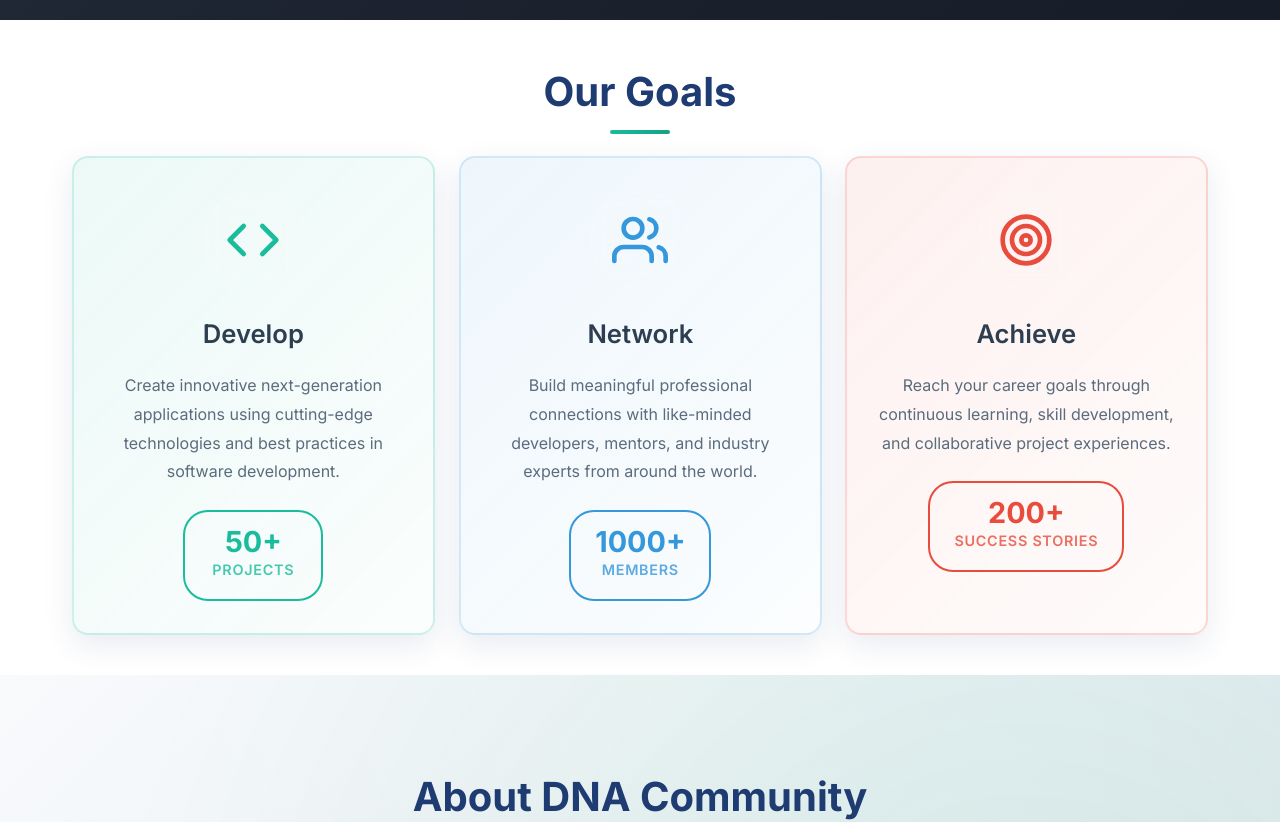
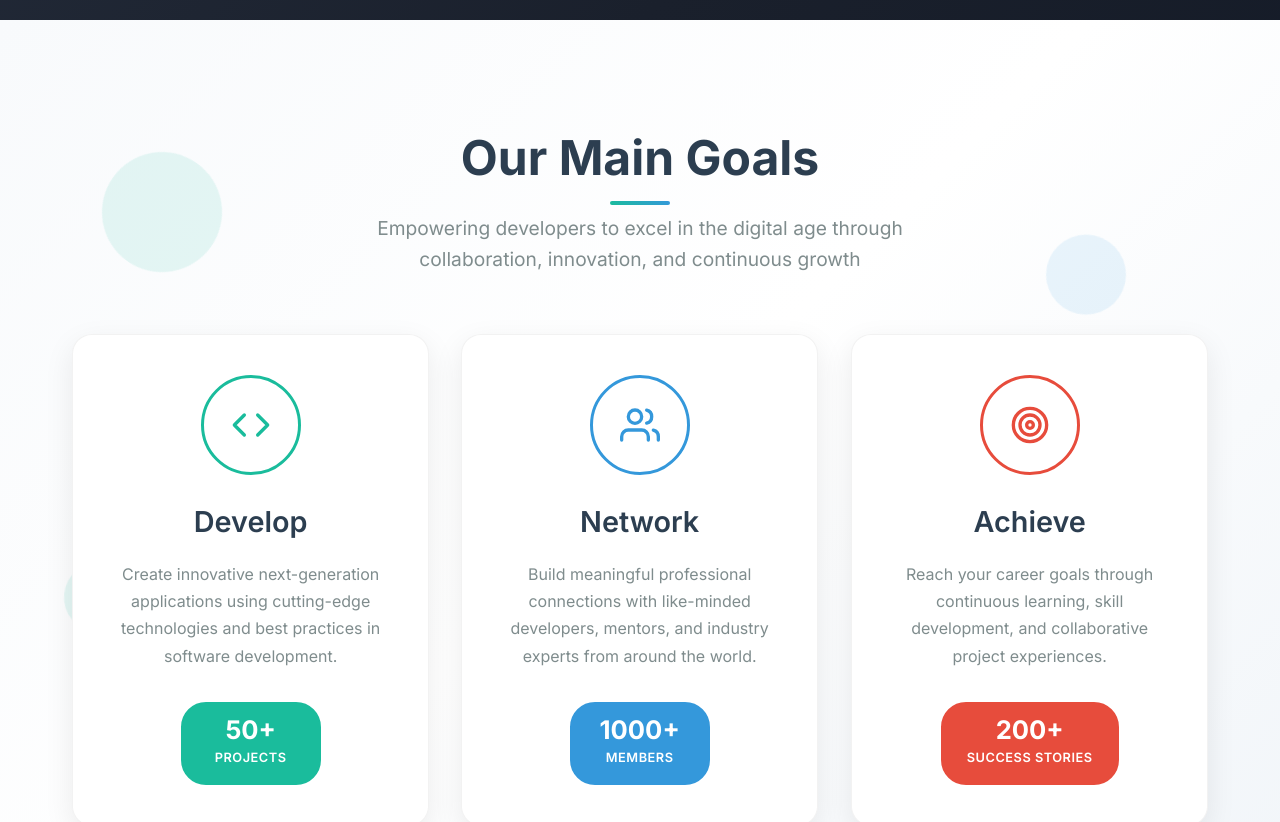
Before and after one commit to DeepanshuS1/DNA-Website, a React (Vite) app: page / in a window 1280 px wide. Shown: the part 780-1602 px from the top of the page. Built offline with nearby package versions, Linux system fonts and the light colour scheme.

Commit message:
goals animation fixed

```diff
--- a/src/components/sections/Goals.jsx
+++ b/src/components/sections/Goals.jsx
@@ -1,37 +1,69 @@
-import React, { useState } from 'react';
-import { motion } from 'framer-motion';
+import React, { useState, useEffect, useRef } from 'react';
+import { motion, useInView } from 'framer-motion';
 import { FiCode, FiUsers, FiTarget } from 'react-icons/fi';
 
 const Goals = () => {
+  const [counters, setCounters] = useState([0, 0, 0]);
+  const ref = useRef(null);
+  const isInView = useInView(ref, { once: true, amount: 0.3 });
+
   const goals = [
     {
       icon: FiCode,
       title: 'Develop',
       description: 'Create innovative next-generation applications using cutting-edge technologies and best practices in software development.',
       color: '#1abc9c',
-      stats: { target: 50, label: 'Projects' }
+      stats: { target: 50, label: 'PROJECTS' }
     },
     {
       icon: FiUsers,
       title: 'Network',
       description: 'Build meaningful professional connections with like-minded developers, mentors, and industry experts from around the world.',
       color: '#3498db',
-      stats: { target: 1000, label: 'Members' }
+      stats: { target: 1000, label: 'MEMBERS' }
     },
     {
       icon: FiTarget,
       title: 'Achieve',
       description: 'Reach your career goals through continuous learning, skill development, and collaborative project experiences.',
       color: '#e74c3c',
-      stats: { target: 200, label: 'Success Stories' }
+      stats: { target: 200, label: 'SUCCESS STORIES' }
     }
   ];
+
+  // Counter animation effect
+  useEffect(() => {
+    if (isInView) {
+      goals.forEach((goal, index) => {
+        let start = 0;
+        const end = goal.stats.target;
+        const duration = 1000; // 1 second
+        const increment = end / (duration / 16); // 60fps
+
+        const timer = setInterval(() => {
+          start += increment;
+          if (start >= end) {
+            start = end;
+            clearInterval(timer);
+          }
+
+          setCounters(prev => {
+            const newCounters = [...prev];
+            newCounters[index] = Math.floor(start);
+            return newCounters;
+          });
+        }, 16);
+
+        return () => clearInterval(timer);
+      });
+    }
+  }, [isInView]);
 
   const containerVariants = {
     hidden: { opacity: 0 },
     visible: {
       opacity: 1,
-      transition: { staggerChildren: 0.2 }
+      transition: { staggerChildren: 0.2, delayChildren: 0.3 }
     }
   };
 
@@ -51,18 +83,32 @@ const Goals = () => {
   };
 
   return (
-    <section id="goals" className="section" aria-labelledby="goals-title">
+    <section id="goals" className="goals-section" aria-labelledby="goals-title" ref={ref}>
+      {/* Background decorative elements */}
+      <div className="goals-background">
+        <div className="bg-shape bg-shape-1"></div>
+        <div className="bg-shape bg-shape-2"></div>
+        <div className="bg-shape bg-shape-3"></div>
+        <div className="bg-shape bg-shape-4"></div>
+        <div className="bg-shape bg-shape-5"></div>
+        <div className="bg-shape bg-shape-6"></div>
+      </div>
+
       <div className="container">
-        <motion.h2
-          id="goals-title"
-          className="section-title"
+        <motion.div
+          className="goals-header"
           initial={{ opacity: 0, y: -30 }}
           whileInView={{ opacity: 1, y: 0 }}
           transition={{ duration: 0.6 }}
           viewport={{ once: true }}
         >
-          Our Goals
-        </motion.h2>
+          <h2 id="goals-title" className="goals-main-title">
+            Our Main Goals
+          </h2>
+          <p className="goals-subtitle">
+            Empowering developers to excel in the digital age through collaboration, innovation, and continuous growth
+          </p>
+        </motion.div>
 
         <motion.div
           className="goals-grid"
@@ -79,22 +125,40 @@ const Goals = () => {
                 className="goal-card"
                 variants={cardVariants}
                 whileHover="hover"
-                style={{
-                  background: `linear-gradient(135deg, ${goal.color}15, ${goal.color}05)`,
-                  border: `2px solid ${goal.color}30`,
-                  borderRadius: '16px',
-                  padding: '2rem'
-                }}
               >
-                <div className="goal-icon-wrapper" style={{ color: goal.color }}>
-                  <IconComponent size={56} />
-                </div>
-                <h3>{goal.title}</h3>
-                <p>{goal.description}</p>
-                <div className="goal-stats" style={{ color: goal.color }}>
-                  <span className="counter">{goal.stats.target}+</span>
-                  <span className="counter-label">{goal.stats.label}</span>
-                </div>
+                <motion.div
+                  className="goal-icon-circle"
+                  style={{ borderColor: goal.color }}
+                  whileHover={{ rotate: 360 }}
+                  transition={{ duration: 0.6 }}
+                >
+                  <IconComponent size={40} style={{ color: goal.color }} />
+                </motion.div>
+
+                <h3 className="goal-title" style={{ color: '#2c3e50' }}>
+                  {goal.title}
+                </h3>
+
+                <p className="goal-description">
+                  {goal.description}
+                </p>
+
+                <motion.div
+                  className="goal-stats-badge"
+                  style={{
+                    backgroundColor: goal.color,
+                    border: `2px solid ${goal.color}`
+                  }}
+                  whileHover={{ scale: 1.05 }}
+                  transition={{ duration: 0.2 }}
+                >
+                  <span className="counter" style={{ color: 'white' }}>
+                    {counters[index]}+
+                  </span>
+                  <span className="counter-label" style={{ color: 'white' }}>
+                    {goal.stats.label}
+                  </span>
+                </motion.div>
               </motion.article>
             );
           })}
--- a/src/styles/globals.css
+++ b/src/styles/globals.css
@@ -1252,14 +1252,137 @@ html {
 }
 
 /* Goals Section */
+.goals-section {
+  padding: 100px 0;
+  background: linear-gradient(135deg, #f8fafc 0%, #ffffff 50%, #f1f5f9 100%);
+  position: relative;
+  overflow: hidden;
+}
+
+.goals-background {
+  position: absolute;
+  top: 0;
+  left: 0;
+  right: 0;
+  bottom: 0;
+  pointer-events: none;
+  z-index: 1;
+}
+
+.bg-shape {
+  position: absolute;
+  border-radius: 50%;
+  opacity: 0.1;
+}
+
+.bg-shape-1 {
+  width: 120px;
+  height: 120px;
+  background: #1abc9c;
+  top: 15%;
+  left: 8%;
+  animation: float 6s ease-in-out infinite;
+}
+
+.bg-shape-2 {
+  width: 80px;
+  height: 80px;
+  background: #3498db;
+  top: 25%;
+  right: 12%;
+  animation: float 4s ease-in-out infinite reverse;
+}
+
+.bg-shape-3 {
+  width: 100px;
+  height: 100px;
+  background: #e74c3c;
+  bottom: 20%;
+  left: 15%;
+  animation: float 5s ease-in-out infinite;
+}
+
+.bg-shape-4 {
+  width: 60px;
+  height: 60px;
+  background: #f39c12;
+  top: 45%;
+  right: 8%;
+  animation: float 7s ease-in-out infinite reverse;
+}
+
+.bg-shape-5 {
+  width: 90px;
+  height: 90px;
+  background: #9b59b6;
+  bottom: 35%;
+  right: 25%;
+  animation: float 4.5s ease-in-out infinite;
+}
+
+.bg-shape-6 {
+  width: 70px;
+  height: 70px;
+  background: #1abc9c;
+  top: 60%;
+  left: 5%;
+  animation: float 6.5s ease-in-out infinite reverse;
+}
+
+@keyframes float {
+  0%, 100% {
+    transform: translateY(0px) rotate(0deg);
+  }
+  50% {
+    transform: translateY(-20px) rotate(180deg);
+  }
+}
+
+.goals-header {
+  text-align: center;
+  margin-bottom: 60px;
+  position: relative;
+  z-index: 2;
+}
+
+.goals-main-title {
+  font-size: 3rem;
+  font-weight: 700;
+  color: #2c3e50;
+  margin-bottom: 16px;
+  position: relative;
+}
+
+.goals-main-title::after {
+  content: '';
+  position: absolute;
+  bottom: -8px;
+  left: 50%;
+  transform: translateX(-50%);
+  width: 60px;
+  height: 4px;
+  background: linear-gradient(45deg, #1abc9c, #3498db);
+  border-radius: 2px;
+}
+
+.goals-subtitle {
+  font-size: 1.2rem;
+  color: #7f8c8d;
+  line-height: 1.6;
+  max-width: 600px;
+  margin: 0 auto;
+}
+
 .goals-grid {
   display: grid;
-  grid-template-columns: repeat(auto-fit, minmax(280px, 1fr));
-  gap: 1.5rem;
+  grid-template-columns: repeat(auto-fit, minmax(350px, 1fr));
+  gap: 2rem;
   margin-top: 2rem;
-  max-width: 1400px;
+  max-width: 1200px;
   margin-left: auto;
   margin-right: auto;
+  position: relative;
+  z-index: 2;
 }
 
 .goal-card {
@@ -1268,8 +1391,8 @@ html {
   border-radius: 20px;
   text-align: center;
   transition: all 0.4s ease;
-  box-shadow: 0 10px 30px rgba(30, 60, 114, 0.1);
-  border: 1px solid rgba(30, 60, 114, 0.1);
+  box-shadow: 0 10px 30px rgba(0, 0, 0, 0.08);
+  border: 1px solid rgba(0, 0, 0, 0.05);
   position: relative;
   overflow: hidden;
   will-change: transform;
@@ -1279,23 +1402,12 @@ html {
   align-items: center;
 }
 
-.goal-card::before {
-  content: '';
-  position: absolute;
-  top: 0;
-  left: 0;
-  right: 0;
-  height: 4px;
-  background: linear-gradient(45deg, #1abc9c, #3498db);
-  transform: scaleX(0);
-  transition: transform 0.3s ease;
-}
-
-.goal-card:hover::before {
-  transform: scaleX(1);
-}
-
-.goal-icon-wrapper {
+.goal-card:hover {
+  transform: translateY(-10px);
+  box-shadow: 0 20px 40px rgba(0, 0, 0, 0.12);
+}
+
+.goal-icon-circle {
   position: relative;
   display: flex;
   align-items: center;
@@ -1303,73 +1415,73 @@ html {
   margin: 0 auto 1.5rem auto;
   width: 100px;
   height: 100px;
-  background: linear-gradient(135deg, rgba(255, 255, 255, 0.1), rgba(255, 255, 255, 0.05));
+  background: white;
   border-radius: 50%;
-  backdrop-filter: blur(10px);
-  border: 2px solid rgba(255, 255, 255, 0.1);
-}
-
-.icon-pulse {
-  position: absolute;
-  top: 0;
-  left: 0;
-  width: 100%;
-  height: 100%;
-  border: 2px solid currentColor;
-  border-radius: 50%;
-  pointer-events: none;
-}
-
-@keyframes pulse {
-  0% {
-    transform: scale(1);
-    opacity: 0.8;
-  }
-  50% {
-    transform: scale(1.15);
-    opacity: 0.4;
-  }
-  100% {
-    transform: scale(1);
-    opacity: 0.8;
-  }
-}
-
-.goal-card h3 {
-  font-size: 1.6rem;
+  border: 3px solid;
+  transition: all 0.3s ease;
+}
+
+.goal-title {
+  font-size: 1.8rem;
   margin-bottom: 1rem;
-  color: #2c3e50;
   font-weight: 600;
 }
 
-.goal-card p {
-  color: #5a6c7d;
-  line-height: 1.8;
+.goal-description {
+  color: #7f8c8d;
+  line-height: 1.7;
   font-size: 1rem;
-  margin-bottom: 1.5rem;
-}
-
-.goal-stats {
-  padding: 1rem 1.5rem;
+  margin-bottom: 2rem;
+  max-width: 280px;
+}
+
+.goal-stats-badge {
+  padding: 0.8rem 1.5rem;
   border-radius: 25px;
   display: inline-block;
   font-weight: 600;
   min-width: 140px;
-  border: 2px solid currentColor;
-}
-
-.counter {
+  text-align: center;
+  transition: all 0.3s ease;
+}
+
+.goal-stats-badge .counter {
   display: block;
-  font-size: 1.8rem;
+  font-size: 1.6rem;
   font-weight: 800;
   line-height: 1;
-}
-
-.counter-label {
-  font-size: 0.9rem;
-  opacity: 0.8;
+  margin-bottom: 2px;
+}
+
+.goal-stats-badge .counter-label {
+  font-size: 0.8rem;
   text-transform: uppercase;
-  letter-spacing: 0.05em;
+  letter-spacing: 0.5px;
+  font-weight: 600;
+}
+
+/* Responsive adjustments */
+@media (max-width: 768px) {
+  .goals-main-title {
+    font-size: 2.5rem;
+  }
+
+  .goals-subtitle {
+    font-size: 1.1rem;
+  }
+
+  .goals-grid {
+    grid-template-columns: 1fr;
+    gap: 1.5rem;
+  }
+
+  .goal-card {
+    padding: 2rem;
+  }
+
+  .bg-shape {
+    opacity: 0.05;
+  }
 }
 
 /* About Section */
```
